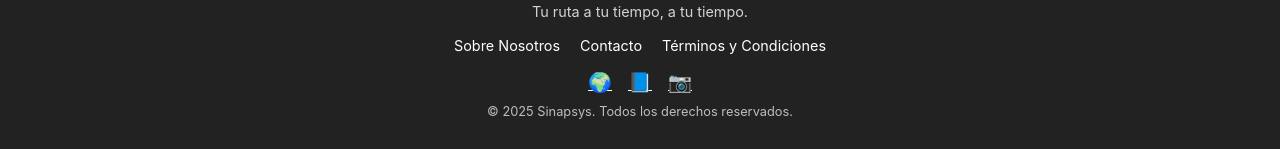
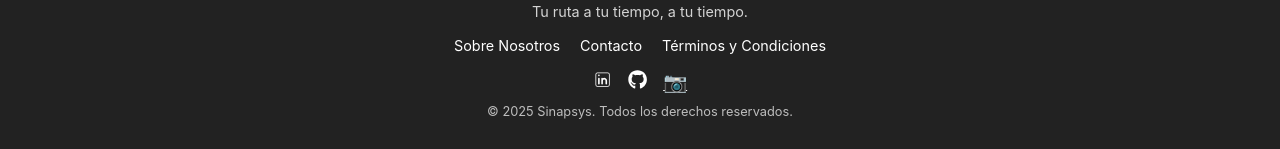
Before and after one commit to RubenTT91/Sinapsys_ruta_segura, a React (Create React App) app in the folder sinapsys-rs/: page / in a window 1280 px wide. Shown: the part 648-797 px from the top of the page. Built offline with nearby package versions, Linux system fonts and the light colour scheme.

Commit message:
se actualizan cambios en Lara

```diff
--- a/sinapsys-rs/src/components/footer.jsx
+++ b/sinapsys-rs/src/components/footer.jsx
@@ -1,3 +1,5 @@
+import { CiLinkedin } from "react-icons/ci";
+import { FaGithub } from "react-icons/fa";
 import "./Footer.css";
 
 const Footer = () => {
@@ -14,8 +16,9 @@ const Footer = () => {
         </div>
 
         <div className="footer-social">
-          <a href="#">🌍</a>
-          <a href="#">📘</a>
+          <a href="#"><CiLinkedin />
+          </a>
+          <a href="#"><FaGithub /></a>
           <a href="#">📷</a>
         </div>
 
```
